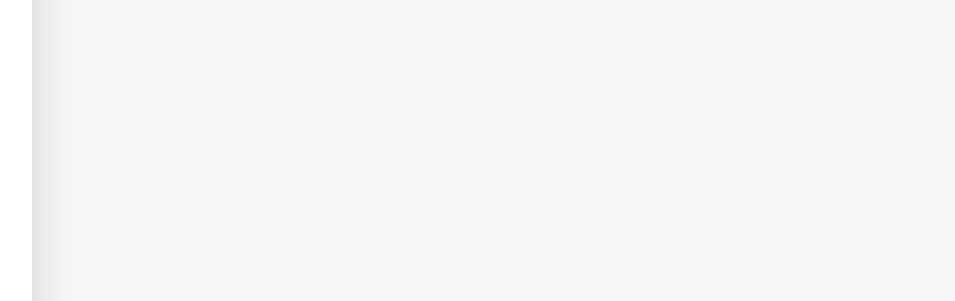
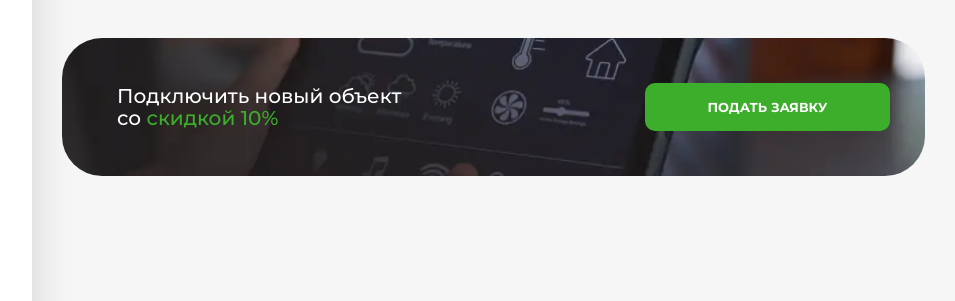
Before and after one commit to brekot/bagira-panel-gulp, a website built with webpack: page docs/index.html in a window 1280 px wide. Shown: the part 293-594 px from the top of the page, 325-1280 px from the left. Built offline with nearby package versions, Linux system fonts and the light colour scheme.

Commit message:
Banner one add

```diff
--- a/docs/index.html
+++ b/docs/index.html
@@ -186,6 +186,15 @@
         </span>
     </a>
 </div>
+            <div class="banner-one">
+    <div class="banner-one__title">
+        Подключить новый объект<br>
+        со <span class="banner-one__green">скидкой 10%</span>
+    </div>
+    <div class="banner-one__btn">
+        <a href="javascript:;" class="btn btn_main">Подать заявку</a>
+    </div>
+</div>
         </div>
         <div class="full-shadow visible-opacity"></div>
         <script src="local/js/vendor.min.js"></script>
--- a/src/blocks/_modules.scss
+++ b/src/blocks/_modules.scss
@@ -5,3 +5,4 @@
 @import "modules/full-shadow/full-shadow";
 @import "modules/equipment-slider/equipment-slider";
 @import "modules/equipment-item/equipment-item";
+@import "modules/banner-one/banner-one";
--- /dev/null
+++ b/src/blocks/modules/banner-one/banner-one.scss
@@ -0,0 +1,28 @@
+.banner-one {
+    background: url(../img/banner-one/bg.png) center / cover no-repeat $color-black;
+    padding: 45px 35px 45px 55px;
+    border-radius: 40px;
+    display: flex;
+    align-items: center;
+    justify-content: space-between;
+
+    @supports (background-image:-webkit-image-set(url(../img/banner-one/bg.webp)))
+    {
+        & {
+            background-image: url(../img/banner-one/bg.webp);
+        }
+    }
+
+    &__title {
+        width: calc(100% - 300px);
+        font-size: 20px;
+        line-height: 1.1;
+        color: $color-white;
+    }
+    &__green {
+        color: $color-main;
+    }
+    &__btn {
+        width: 245px;
+    }
+}
```
Also changed, not shown: src/blocks/modules/banner-one/banner-one.html (added, +9 -0 lines), src/views/index.html (+1 -0 lines), docs/local/css/main.min.css, docs/local/img/banner-one/bg.png (added), docs/local/img/banner-one/bg.webp (added), src/img/banner-one/bg.png (added).
